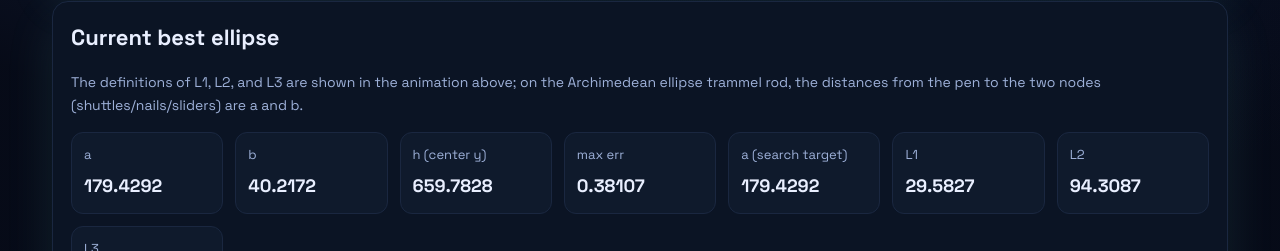
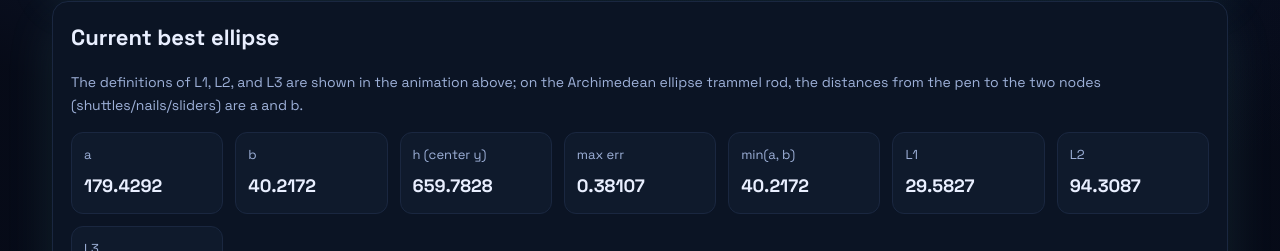
Before and after one commit to davidhu3141/ArcApproxByEllipse, a React (Vite) app: page / in a window 1280 px wide. Shown: the part 920-1171 px from the top of the page. Built offline with nearby package versions, Linux system fonts and the light colour scheme.

Commit message:
feat: minimize by min a b

```diff
--- a/src/App.jsx
+++ b/src/App.jsx
@@ -29,7 +29,7 @@ function AppContent({ t, locale, localeLinks }) {
   const [offsetStepsD2, setOffsetStepsD2] = useState('10')
   const [tsSteps, setTsSteps] = useState('20')
   const [skipWorse, setSkipWorse] = useState(true)
-  const [minimizeBy, setMinimizeBy] = useState('a')
+  const [minimizeBy, setMinimizeBy] = useState('minab')
   const [forceZeroD1, setForceZeroD1] = useState(true)
   const [forceZeroD2, setForceZeroD2] = useState(true)
   const [showAttemptsChart, setShowAttemptsChart] = useState(isDevMode)
@@ -57,6 +57,9 @@ function AppContent({ t, locale, localeLinks }) {
     if (!bestAttempt) return null
     if (minimizeBy === 'sum') {
       return { label: t('app.statTargetSum'), value: bestAttempt.a + bestAttempt.b }
+    }
+    if (minimizeBy === 'minab') {
+      return { label: t('app.statTargetMinAB'), value: Math.min(bestAttempt.a, bestAttempt.b) }
     }
     if (minimizeBy === 'l1l3') {
       if (!bestLengths) return null
@@ -454,6 +457,7 @@ function AppContent({ t, locale, localeLinks }) {
                   value={minimizeBy}
                   onChange={(e) => setMinimizeBy(e.target.value)}
                 >
+                  <option value="minab">{t('app.minimizeByMinAB')}</option>
                   <option value="a">{t('app.minimizeByA')}</option>
                   <option value="sum">{t('app.minimizeBySum')}</option>
                   <option value="l1l3">{t('app.minimizeByL1L3')}</option>
--- a/src/i18n.js
+++ b/src/i18n.js
@@ -32,6 +32,7 @@ const MESSAGES = {
       statErr: 'max err',
       statTargetA: 'a (search target)',
       statTargetSum: 'a + b',
+      statTargetMinAB: 'min(a, b)',
       statTargetL1L3: 'L1 + L3',
       statL1: 'L1',
       statL2: 'L2',
@@ -47,6 +48,7 @@ const MESSAGES = {
       advancedWarning:
         'Warning: changing these settings may slow down the calculations.',
       minimizeByLabel: 'Optimization target (usually does not affect results)',
+      minimizeByMinAB: 'Minimize min(a, b)',
       minimizeByA: 'Minimize a',
       minimizeBySum: 'Minimize a + b',
       minimizeByL1L3: 'Minimize L1 + L3',
@@ -96,6 +98,7 @@ const MESSAGES = {
       statErr: '最大誤差',
       statTargetA: 'a (搜尋目標)',
       statTargetSum: 'a + b',
+      statTargetMinAB: 'min(a, b)',
       statTargetL1L3: 'L1 + L3',
       statL1: 'L1',
       statL2: 'L2',
@@ -110,6 +113,7 @@ const MESSAGES = {
         '控制橢圓弧上三點 P (中點), Q (右邊 1/4 處), R (右端點) 的取樣步數與弧長取樣步數 (ts)。',
       advancedWarning: '注意：調整這些設定可能會讓計算變慢。',
       minimizeByLabel: '搜尋目標 (通常不會影響結果)',
+      minimizeByMinAB: 'min(a, b) 最小',
       minimizeByA: 'a 最小',
       minimizeBySum: 'a + b 最小',
       minimizeByL1L3: 'L1 + L3 最小',
```
Also changed, not shown: src/lib/search.js.
